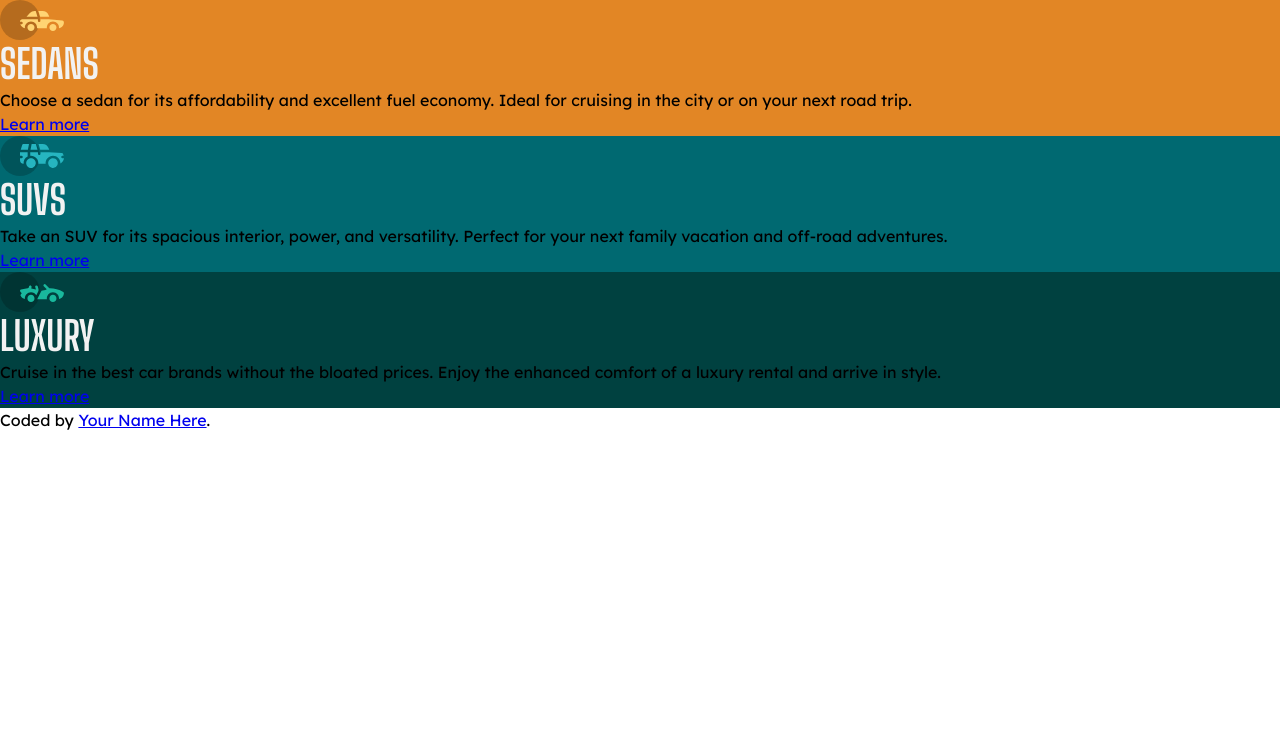
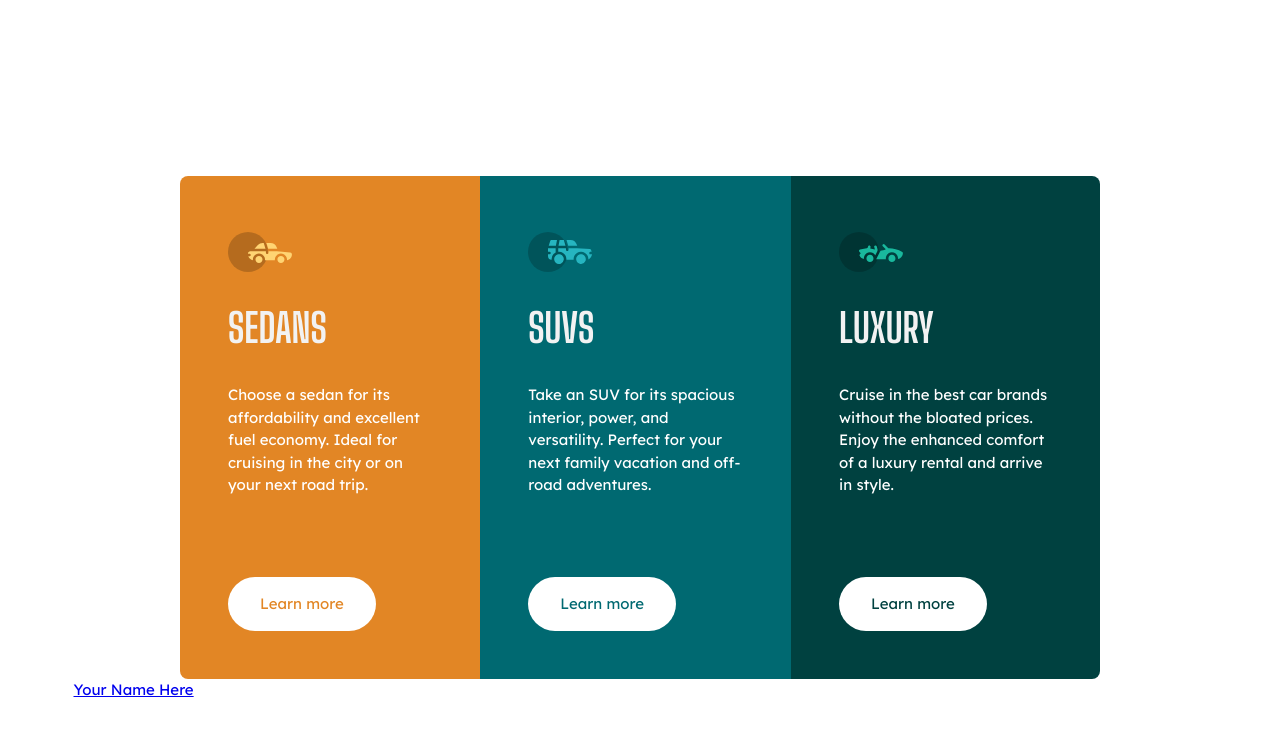
Before and after one commit to hphemanathan/3-column-preview-card-component, a plain HTML site: page index.html in a window 1280 px wide. Drawn offline with Linux system fonts and the light colour scheme.

Commit message:
everything except footer

```diff
--- a/index.html
+++ b/index.html
@@ -24,7 +24,10 @@
 
 <body>
 
-  <section class="sedans section-box">
+
+  <div class="container">
+
+    <section class="section sedans section-box">
 
       <img src="images/icon-sedans.svg" alt="" class="section-icon">
 
@@ -34,25 +37,26 @@
         city
         or on your next road trip.</p>
 
-    <a href="#" class="btn">Learn more</a>
+      <a href="#" class="btn btn-sedans">Learn more</a>
 
     </section>
 
-  <section class="suvs section-box">
+    <section class="section suvs section-box">
 
       <img src="images/icon-suvs.svg" alt="" class="section-icon">
 
       <h1 class="heading-primary">SUVs</h1>
 
-    <p class="section-text">Take an SUV for its spacious interior, power, and versatility. Perfect for your next family
+      <p class="section-text">Take an SUV for its spacious interior, power, and versatility. Perfect for your next
+        family
         vacation
         and off-road adventures.</p>
 
-    <a href="#" class="btn">Learn more</a>
+      <a href="#" class="btn btn-suvs">Learn more</a>
 
     </section>
 
-  <section class="luxury section-box">
+    <section class="section luxury section-box">
 
       <img src="images/icon-luxury.svg" alt="" class="section-icon">
 
@@ -63,9 +67,11 @@
         luxury
         rental and arrive in style.</p>
 
-    <a href="#" class="btn">Learn more</a>
+      <a href="#" class="btn btn-luxury">Learn more</a>
 
     </section>
+
+  </div>
 
   <footer class="footer">
 
--- a/style.css
+++ b/style.css
@@ -58,6 +58,19 @@ h6 {
 
 body {
   font-family: "Lexend Deca", sans-serif;
+  font-size: 0.9375rem;
+  color: #fff;
+}
+
+.container {
+  margin: 5.5rem 1.5rem;
+
+  @media (min-width: 51rem) {
+    display: flex;
+    width: min(90%, 57.5rem);
+    margin: 0 auto;
+    margin-top: 11rem;
+  }
 }
 
 .heading-primary {
@@ -68,10 +81,23 @@ body {
   font-weight: 700;
   line-height: normal;
   text-transform: uppercase;
+  padding-top: 2rem;
+  padding-left: 3rem;
+  padding-right: 3rem;
+}
+
+.section-text {
+  padding-top: 2rem;
+  padding-left: 3rem;
+  padding-right: 3rem;
 }
 
 .sedans {
   background-color: var(--bg-sedan);
+  border-radius: 0.5rem 0.5rem 0 0;
+  @media (min-width: 51rem) {
+    border-radius: 0.5rem 0 0 0.5rem;
+  }
 }
 
 .suvs {
@@ -80,4 +106,48 @@ body {
 
 .luxury {
   background-color: var(--bg-luxury);
+  border-radius: 0 0 0.5rem 0.5rem;
+  @media (min-width: 51rem) {
+    border-radius: 0 0.5rem 0.5rem 0;
+  }
 }
+
+.btn {
+  display: inline-block;
+  background-color: #fff;
+  text-decoration: none;
+  padding: 1rem 2rem;
+  border-radius: 2rem;
+  margin-top: 2rem;
+  margin-bottom: 3rem;
+  margin-left: 3rem;
+  margin-right: 3rem;
+
+  @media (min-width: 51rem) {
+    margin-top: 5rem;
+  }
+}
+
+.btn:hover {
+  color: #fff;
+  background-color: transparent;
+  box-shadow: inset 0 0 0 3px #fff;
+}
+
+.btn-sedans {
+  color: var(--bg-sedan);
+}
+
+.btn-suvs {
+  color: var(--bg-suvs);
+}
+
+.btn-luxury {
+  color: var(--bg-luxury);
+}
+
+.section-icon {
+  padding-top: 3.5rem;
+  padding-left: 3rem;
+  padding-right: 3rem;
+}
```
Lines whose indentation alone changed are shown as unchanged.
